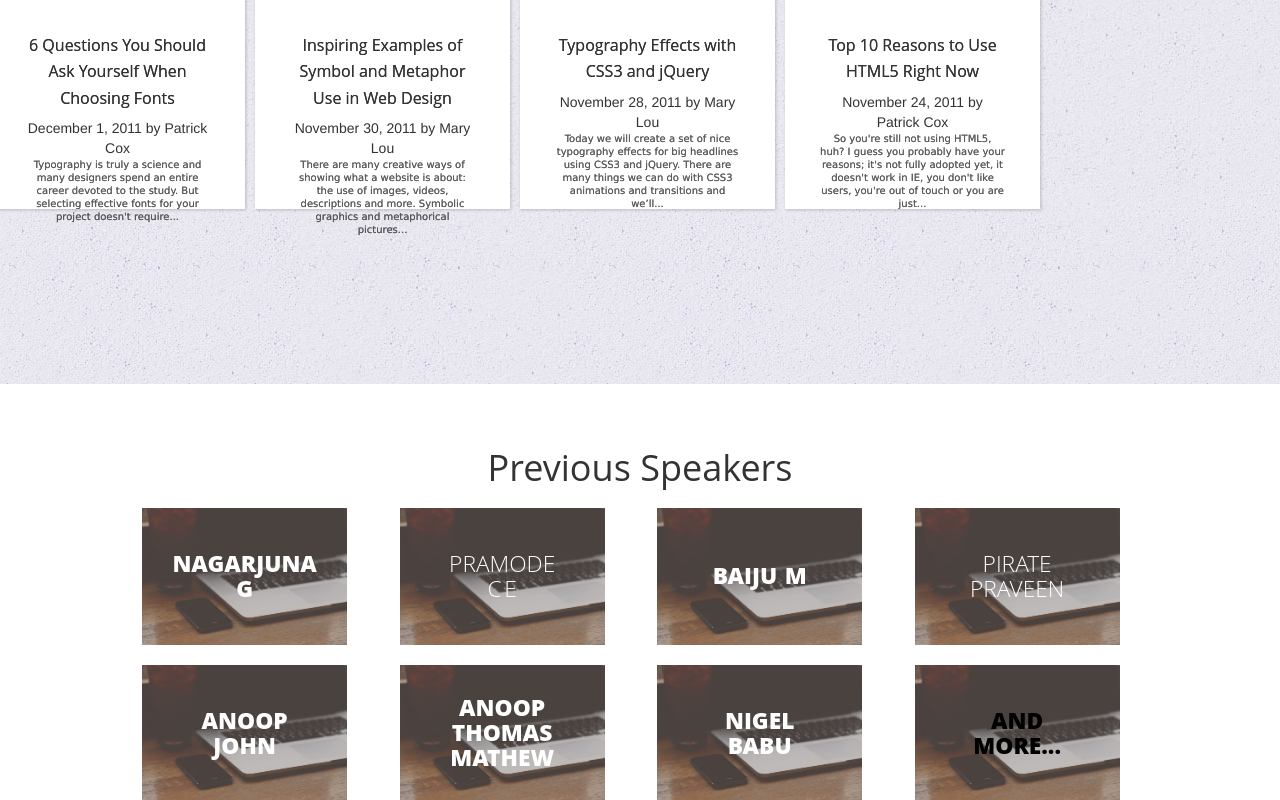
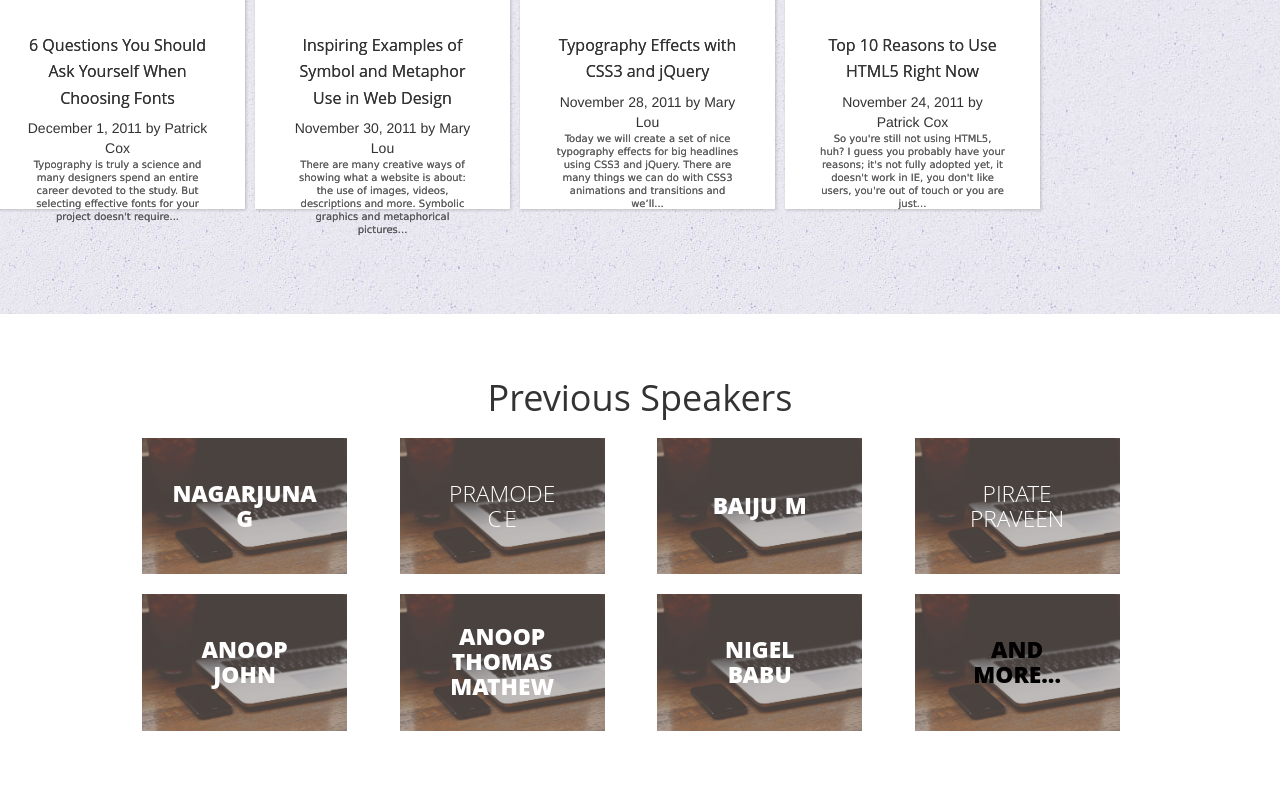
Before and after one commit to fosscell/2016-E, a PHP site: page / in a window 1280 px wide. Shown: the part 2406-3206 px from the top of the page. Run offline with PHP 8.4, Linux system fonts and the light colour scheme.

Commit message:
from fixed to relative size of ib-container

```diff
--- a/css/main.css
+++ b/css/main.css
@@ -4,11 +4,11 @@
 .ib-container{
 	position: relative;
 	width: 100%;
-	height: 100%;
+	height: auto;/*height: 100%;*/
 	margin: 30px auto;
 	display: block;
   /*background-image: url(../img/bg.jpg) no-repeat left left;*/
-	background: url(../img/bg.jpg)
+	background: url(../img/bg.jpg);
 }
 .ib-container:before,
 .ib-container:after {
```
